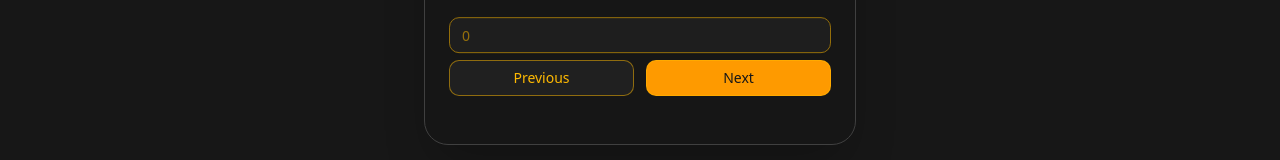
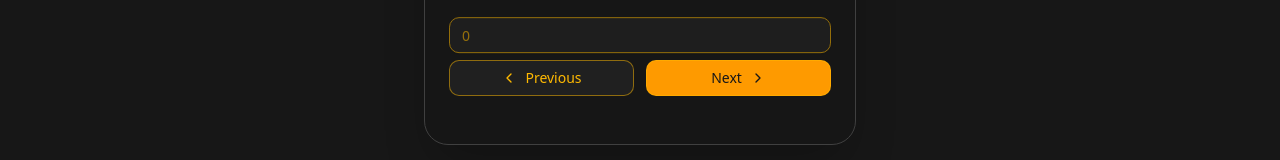
Before and after one commit to Deyan2306/warmup-calculator, a Next.js app: page /create-warmup in a window 1280 px wide. Both pictures are taken after a click on the button "Squat". Shown: the part 462-622 px from the top of the page. Built offline with nearby package versions, Linux system fonts and the light colour scheme.

Commit message:
added chevrons

```diff
--- a/app/components/warmup/steps/StepIntensity.tsx
+++ b/app/components/warmup/steps/StepIntensity.tsx
@@ -2,7 +2,7 @@
 import { Button } from "@/components/ui/button";
 import { Intensity } from "@/lib/warmup/types";
 import { useState, useRef, useLayoutEffect, useEffect } from "react";
-import { Info, Sun, Cloud, Zap } from "lucide-react";
+import { Info, Sun, Cloud, Zap, ChevronLeft } from "lucide-react";
 import { gsap } from "gsap";
 import { JSX } from "react";
 
@@ -168,6 +168,7 @@ export default function StepIntensity({
           onClick={prevStep}
           className="flex-1 py-3 bg-neutral-800/70 cursor-pointer text-amber-400 rounded-lg border border-amber-400/30 hover:bg-amber-500/20 hover:text-amber-300 hover:scale-105 hover:shadow-md transition-all duration-300"
         >
+          <ChevronLeft />
           Previous
         </Button>
       </div>
--- a/app/components/warmup/steps/StepMethod.tsx
+++ b/app/components/warmup/steps/StepMethod.tsx
@@ -4,6 +4,7 @@ import { Button } from "@/components/ui/button";
 import { WarmupMethod } from "@/lib/warmup/types";
 import ConfirmModal from "../../ConfirmModal";
 import { gsap } from "gsap";
+import { ChevronLeft } from "lucide-react";
 
 export default function StepMethod({
   method,
@@ -124,6 +125,7 @@ export default function StepMethod({
         onClick={prevStep}
         className="w-full py-3 bg-neutral-900 hover:bg-neutral-800 text-amber-400 cursor-pointer rounded-lg border border-amber-400/50 mt-2 transition-all duration-300 hover:scale-105 hover:shadow-md"
       >
+        <ChevronLeft />
         Previous
       </Button>
     </div>
--- a/app/components/warmup/steps/StepOneRM.tsx
+++ b/app/components/warmup/steps/StepOneRM.tsx
@@ -3,7 +3,7 @@ import { useEffect, useRef } from "react";
 import { Button } from "@/components/ui/button";
 import { Input } from "@/components/ui/input";
 import { Lift } from "@/lib/warmup/types";
-import { Info } from "lucide-react";
+import { ChevronLeft, ChevronRight, Info } from "lucide-react";
 import Link from "next/link";
 import { gsap } from "gsap";
 
@@ -88,6 +88,7 @@ export default function StepOneRM({
           onClick={prevStep}
           className="flex-1 py-3 bg-neutral-800/70 text-amber-400 cursor-pointer rounded-lg border border-amber-400/50 transition-all duration-300 hover:scale-105 hover:shadow-md"
         >
+          <ChevronLeft />
           Previous
         </Button>
         <Button
@@ -95,6 +96,7 @@ export default function StepOneRM({
           className="flex-1 py-3 bg-amber-500 text-neutral-900 hover:text-amber-400 cursor-pointer rounded-lg border border-amber-400/50 transition-all duration-300 hover:scale-105 hover:shadow-lg"
         >
           Next
+          <ChevronRight />
         </Button>
       </div>
     </div>
--- a/app/components/warmup/steps/StepPlates.tsx
+++ b/app/components/warmup/steps/StepPlates.tsx
@@ -2,6 +2,7 @@
 import { useLayoutEffect, useRef } from "react";
 import { Button } from "@/components/ui/button";
 import { gsap } from "gsap";
+import { ChevronLeft, ChevronRight } from "lucide-react";
 
 export default function StepPlates({
   plates,
@@ -115,6 +116,7 @@ export default function StepPlates({
           onClick={prevStep}
           className="flex-1 py-3 cursor-pointer bg-neutral-800/70 text-amber-400 rounded-lg border border-amber-400/30 hover:bg-amber-500/20 hover:text-amber-300 hover:scale-105 hover:shadow-md transition-all duration-300"
         >
+          <ChevronLeft />
           Previous
         </Button>
         <Button
@@ -122,6 +124,7 @@ export default function StepPlates({
           className="flex-1 py-3 cursor-pointer bg-amber-500 hover:bg-neutral-900 border border-amber-400/50 hover:text-amber-400 text-neutral-900 font-bold hover:scale-105 hover:shadow-lg transition-all duration-300"
         >
           Next
+          <ChevronRight />
         </Button>
       </div>
     </div>
--- a/app/components/warmup/steps/StepWorkSet.tsx
+++ b/app/components/warmup/steps/StepWorkSet.tsx
@@ -3,6 +3,7 @@ import { useEffect, useRef } from "react";
 import { Button } from "@/components/ui/button";
 import { Input } from "@/components/ui/input";
 import { gsap } from "gsap";
+import { ChevronLeft, ChevronRight } from "lucide-react";
 
 export default function StepWorkSet({
   workSets,
@@ -83,6 +84,7 @@ export default function StepWorkSet({
           onClick={prevStep}
           className="flex-1 py-3 bg-neutral-800/70 text-amber-400 cursor-pointer rounded-lg border border-amber-400/50 transition-all duration-300 hover:scale-105 hover:shadow-md"
         >
+          <ChevronLeft />
           Previous
         </Button>
         <Button
@@ -90,6 +92,7 @@ export default function StepWorkSet({
           className="flex-1 py-3 bg-amber-500 text-neutral-900 hover:text-amber-400 cursor-pointer rounded-lg border border-amber-400/50 transition-all duration-300 hover:scale-105 hover:shadow-lg"
         >
           Next
+          <ChevronRight />
         </Button>
       </div>
     </div>
```
